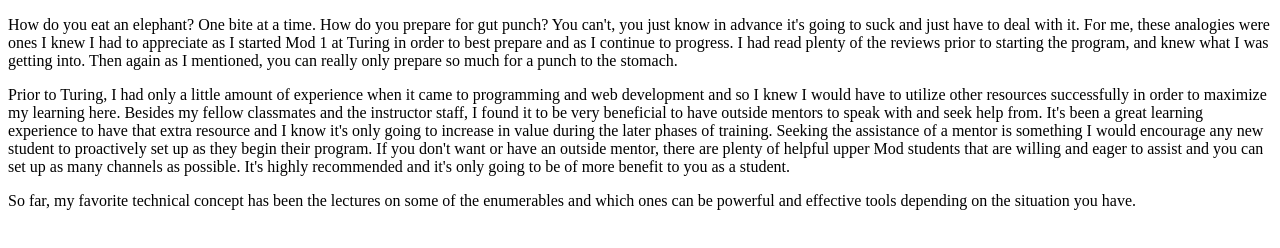
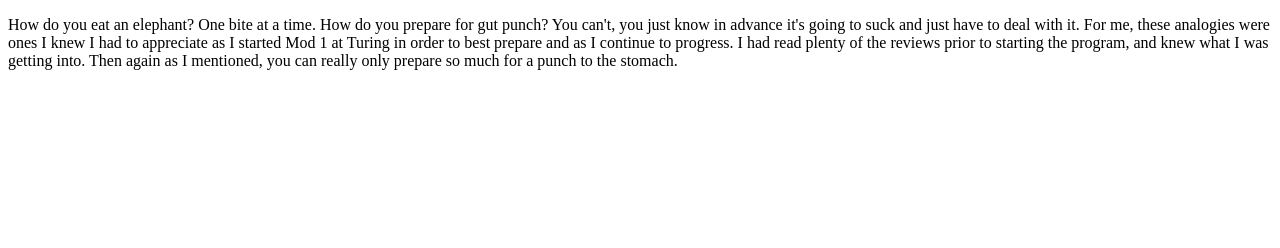
Before and after one commit to vaidashi/vaidashi.github.io, a plain HTML site: page blog-2.html in a window 1280 px wide. Drawn offline with Linux system fonts and the light colour scheme.

Commit message:
another fix

```diff
--- a/blog-2.html
+++ b/blog-2.html
@@ -4,7 +4,6 @@
   </head>
   <body>
     <p>How do you eat an elephant? One bite at a time. How do you prepare for gut punch? You can't, you just know in advance it's going to suck and just have to deal with it. For me, these analogies were ones I knew I had to appreciate as I started Mod 1 at Turing in order to best prepare and as I continue to progress. I had read plenty of the reviews prior to starting the program, and knew what I was getting into. Then again as I mentioned, you can really only prepare so much for a punch to the stomach. </p>
-    <p>Prior to Turing, I had only a little amount of experience when it came to programming and web development and so I knew I would have to utilize other resources successfully in order to maximize my learning here. Besides my fellow classmates and the instructor staff, I found it to be very beneficial to have outside mentors to speak with and seek help from. It's been a great learning experience to have that extra resource and I know it's only going to increase in value during the later phases of training. Seeking the assistance of a mentor is something I would encourage any new student to proactively set up as they begin their program. If you don't want or have an outside mentor, there are plenty of helpful upper Mod students that are willing and eager to assist and you can set up as many channels as possible. It's highly recommended and it's only going to be of more benefit to you as a student. </p>
-    <p>So far, my favorite technical concept has been the lectures on some of the enumerables and which ones can be powerful and effective tools depending on the situation you have. </p>
+
   </body>
 </html>
```
